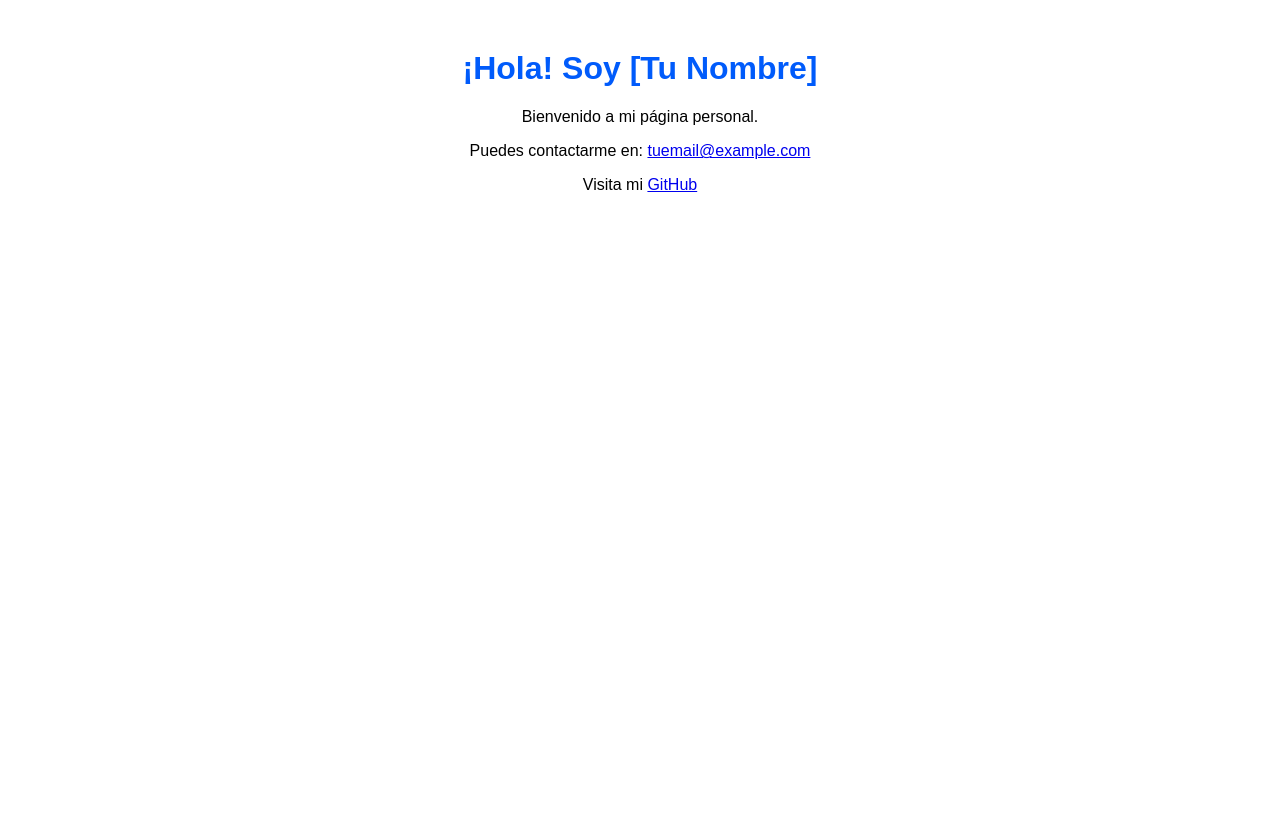
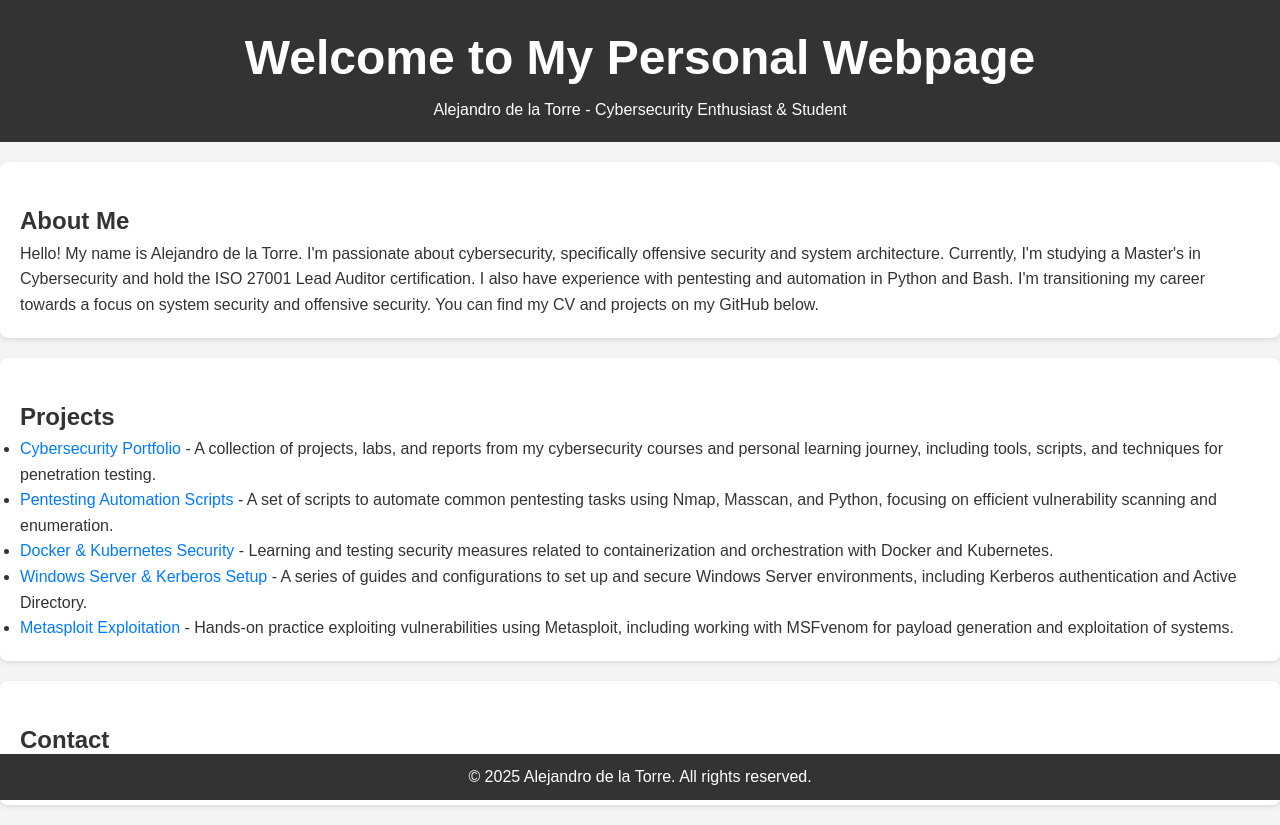
Before and after one commit to Xartrex/xartrex.github.io, a plain HTML site: page index.html in a window 1280 px wide. Before the commit the page ends 800 px from the top, so only its background shows below. Drawn offline with Linux system fonts and the light colour scheme.

Commit message:
Template filled

```diff
--- a/index.html
+++ b/index.html
@@ -1,18 +1,50 @@
 <!DOCTYPE html>
-<html lang="es">
+<html lang="en">
 <head>
     <meta charset="UTF-8">
     <meta name="viewport" content="width=device-width, initial-scale=1.0">
-    <title>Mi Página Personal</title>
-    <style>
-        body { font-family: Arial, sans-serif; text-align: center; margin-top: 50px; }
-        h1 { color: #005bfb; }
-    </style>
+    <meta http-equiv="X-UA-Compatible" content="ie=edge">
+    <title>Alejandro de la Torre - Personal Webpage</title>
+    <link rel="stylesheet" href="style.css">
 </head>
 <body>
-    <h1>¡Hola! Soy [Tu Nombre]</h1>
-    <p>Bienvenido a mi página personal.</p>
-    <p>Puedes contactarme en: <a href="mailto:tuemail@example.com">tuemail@example.com</a></p>
-    <p>Visita mi <a href="https://github.com/tuusuario" target="_blank">GitHub</a></p>
+    <header>
+        <div class="container">
+            <h1>Welcome to My Personal Webpage</h1>
+            <p>Alejandro de la Torre - Cybersecurity Enthusiast & Student</p>
+        </div>
+    </header>
+
+    <section class="bio">
+        <h2>About Me</h2>
+        <p>
+            Hello! My name is Alejandro de la Torre. I'm passionate about cybersecurity, specifically offensive security and system architecture.
+            Currently, I'm studying a Master's in Cybersecurity and hold the ISO 27001 Lead Auditor certification. I also have experience
+            with pentesting and automation in Python and Bash. I'm transitioning my career towards a focus on system security and
+            offensive security. You can find my CV and projects on my GitHub below.
+        </p>
+    </section>
+
+    <section class="projects">
+        <h2>Projects</h2>
+        <ul>
+            <li><a href="https://github.com/xartrex/cybersecurity-portfolio" target="_blank">Cybersecurity Portfolio</a> - A collection of projects, labs, and reports from my cybersecurity courses and personal learning journey, including tools, scripts, and techniques for penetration testing.</li>
+            <li><a href="https://github.com/xartrex/automation-scripts" target="_blank">Pentesting Automation Scripts</a> - A set of scripts to automate common pentesting tasks using Nmap, Masscan, and Python, focusing on efficient vulnerability scanning and enumeration.</li>
+            <li><a href="https://github.com/xartrex/docker-kubernetes-security" target="_blank">Docker & Kubernetes Security</a> - Learning and testing security measures related to containerization and orchestration with Docker and Kubernetes.</li>
+            <li><a href="https://github.com/xartrex/windows-server-kerberos" target="_blank">Windows Server & Kerberos Setup</a> - A series of guides and configurations to set up and secure Windows Server environments, including Kerberos authentication and Active Directory.</li>
+            <li><a href="https://github.com/xartrex/metasploit-exploitation" target="_blank">Metasploit Exploitation</a> - Hands-on practice exploiting vulnerabilities using Metasploit, including working with MSFvenom for payload generation and exploitation of systems.</li>
+        </ul>
+    </section>
+
+    <section class="contact">
+        <h2>Contact</h2>
+        <p>You can reach me at: <a href="mailto:alextargota@gmail.com">alextargota@gmail.com</a></p>
+    </section>
+
+    <footer>
+        <p>&copy; 2025 Alejandro de la Torre. All rights reserved.</p>
+    </footer>
+
+    <script src="script.js"></script>
 </body>
 </html>
--- /dev/null
+++ b/style.css
@@ -0,0 +1,63 @@
+* {
+    margin: 0;
+    padding: 0;
+    box-sizing: border-box;
+}
+
+body {
+    font-family: Arial, sans-serif;
+    background-color: #f4f4f4;
+    color: #333;
+    line-height: 1.6;
+}
+
+header {
+    background-color: #333;
+    color: white;
+    padding: 20px 0;
+    text-align: center;
+}
+
+header .container {
+    max-width: 800px;
+    margin: 0 auto;
+}
+
+h1 {
+    font-size: 3rem;
+}
+
+h2 {
+    color: #333;
+    margin-top: 20px;
+}
+
+section {
+    padding: 20px;
+    margin: 20px 0;
+}
+
+.bio, .projects, .contact {
+    background-color: white;
+    border-radius: 8px;
+    box-shadow: 0 2px 5px rgba(0, 0, 0, 0.1);
+}
+
+footer {
+    background-color: #333;
+    color: white;
+    text-align: center;
+    padding: 10px 0;
+    position: fixed;
+    width: 100%;
+    bottom: 0;
+}
+
+a {
+    color: #007BFF;
+    text-decoration: none;
+}
+
+a:hover {
+    text-decoration: underline;
+}
```
